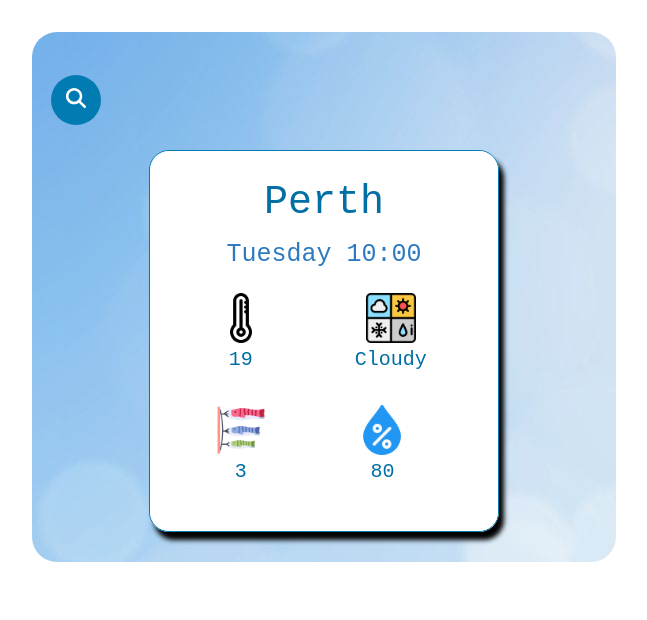
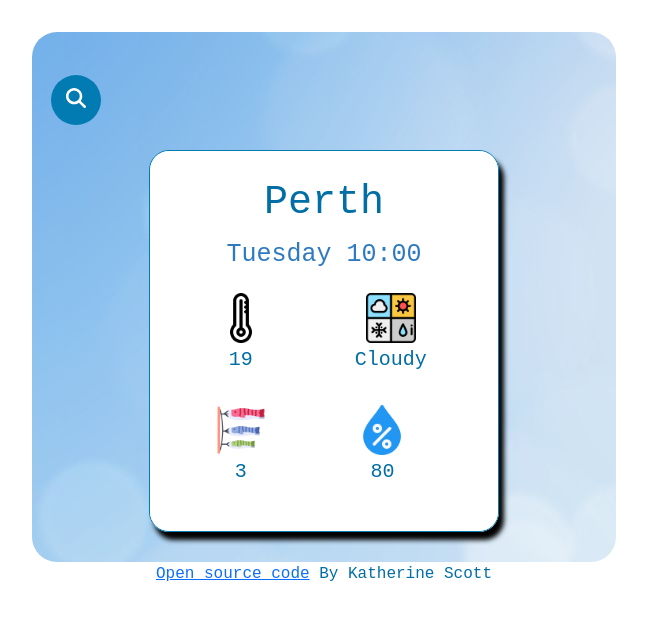
Before and after one commit to kjsau/weatherreactapp, a React (Create React App) app: page / in a window 1280 px wide. Shown: the top 620 px of the page, without its empty margins (316-963 px from the left). Built offline with nearby package versions, Linux system fonts and the light colour scheme.

Commit message:
Added author details

```diff
--- a/src/City.js
+++ b/src/City.js
@@ -94,6 +94,9 @@ export default function City() {
           </div>
         </div>
       </div>
+      <a href="https://github.com/kjsau/weatherreactapp"> Open source code</a>
+      <span class="author"> by Katherine Scott</span>
+      <script src="source/app.js"></script>
     </div>
   );
 }
```
